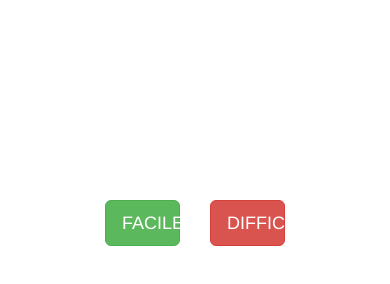
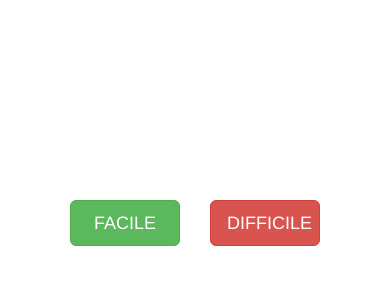
Before and after one commit to LexILuthor/milionario, a plain HTML site: page modalita.html in a window 390 px wide. Drawn offline with nearby package versions, Linux system fonts and the light colour scheme.

```diff
--- a/modalita.html
+++ b/modalita.html
@@ -18,22 +18,22 @@
     <div class="row align-items-center" style="height: 200px;">
     </div>
     <div class="row align-items-center" style="height: 1000px;">
-        <div class="col-xs-3 ">
+        <div class="col-xs-2 ">
         </div>
-        <div class="col-xs-3">
+        <div class="col-xs-4">
             <a href="gioca.html?modalita=domande_facili">
                 <button type="button" class="   btn btn-lg btn-success btn-block" href="modalita.html" role="button">FACILE</button>
             </a>
 
         </div>
-        <div class="col-xs-3">
+        <div class="col-xs-4">
               <a href="gioca.html?modalita=domande_difficili">
                 <button type="button" class="   btn btn-lg btn-danger btn-block" href="modalita.html" role="button">DIFFICILE</button>
             </a>
 
         </div>
 
-        <div class="col-xs-3 ">
+        <div class="col-xs-2 ">
         </div>
     </div>
 </body>
```
Also changed, not shown: index.html (+1 -1 lines), vittoria.html (+1 -1 lines), main3.jpg (added).
